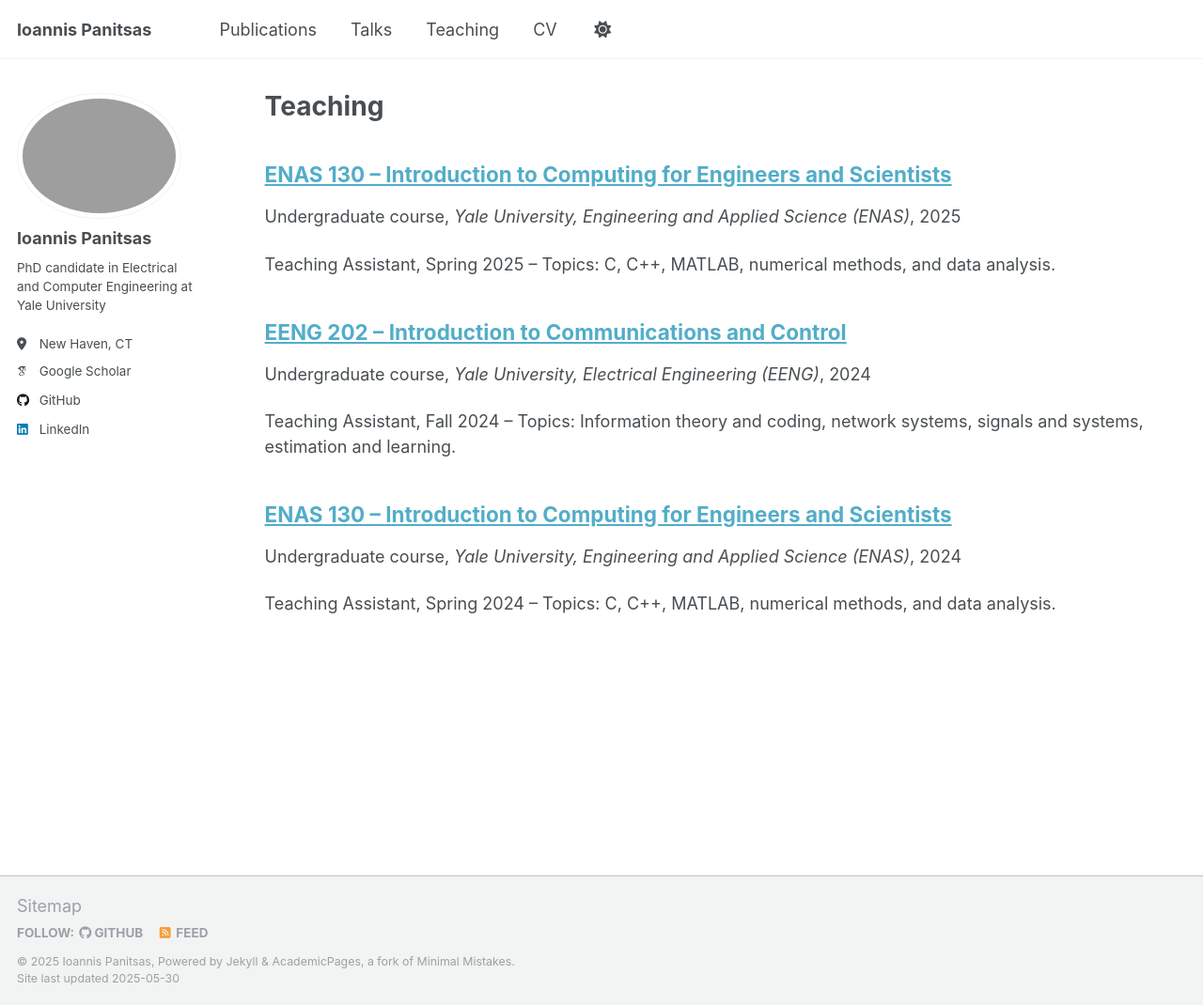
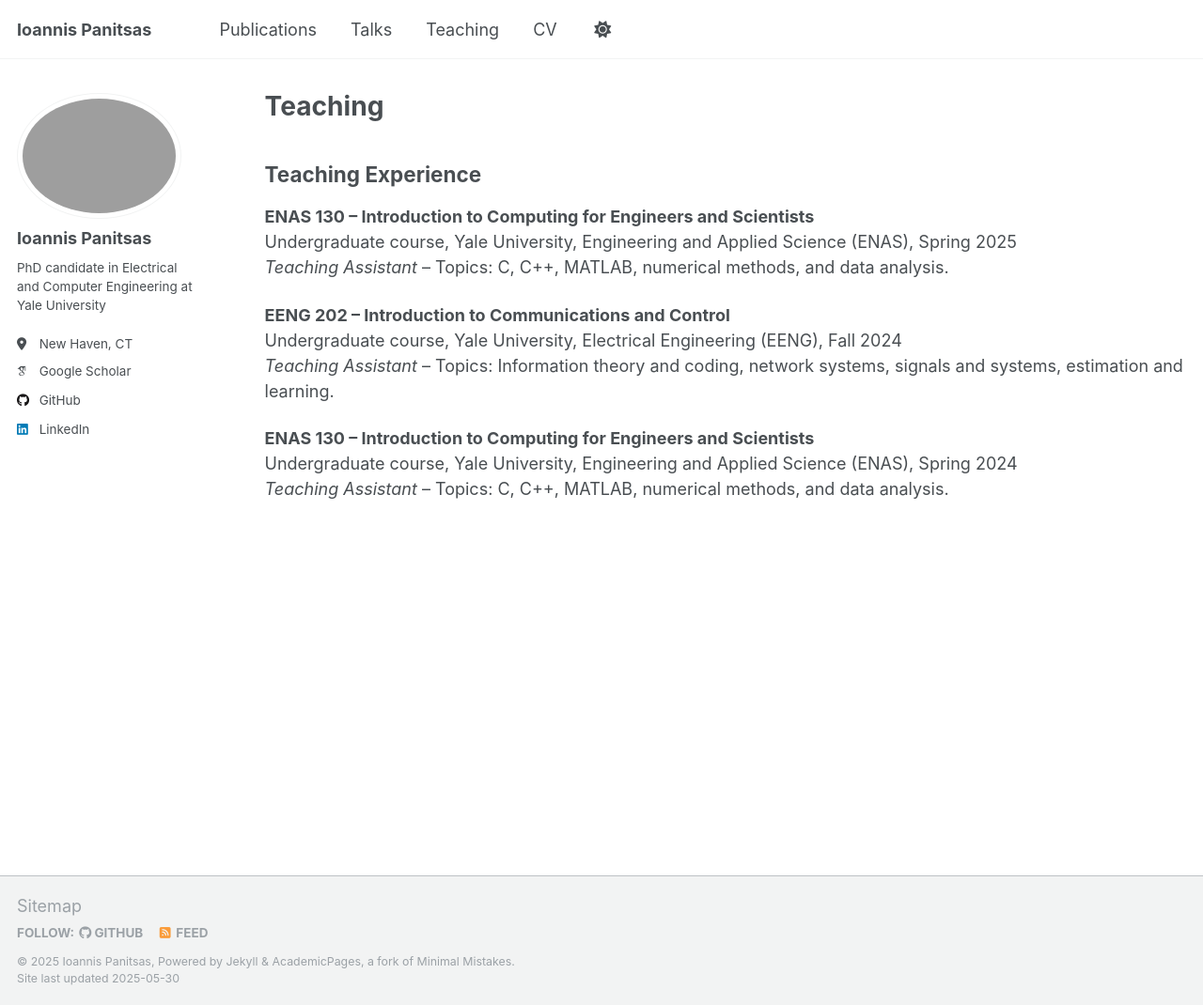
Before and after one commit to panitsasi/panitsasi.github.io, a Jekyll site: the page built from _pages/teaching.md, in a window 1280 px wide and 1070 px high. Shown: the whole window at 94% size. Built offline with Jekyll 4.4.1, drawn with Linux system fonts in a browser that asks for light colours; some web fonts are replaced; some of the changed lines change nothing that is shown.

Commit message:
Updated the index page

```diff
--- a/_config.yml
+++ b/_config.yml
@@ -213,14 +213,14 @@ defaults:
       layout: single
       author_profile: true
   # _teaching
-  - scope:
-      path: ""
-      type: teaching
-    values:
-      layout: single
-      author_profile: true
-      share: true
-      comments: true
+  # - scope:
+  #     path: ""
+  #     type: teaching
+  #   values:
+  #     layout: single
+  #     author_profile: true
+  #     share: true
+  #     comments: true
   # _publications
   # - scope:
   #     path: ""
--- /dev/null
+++ b/_pages/teaching.md
@@ -0,0 +1,20 @@
+---
+layout: archive
+title: "Teaching"
+permalink: /teaching/
+author_profile: true
+---
+
+## Teaching Experience
+
+**ENAS 130 – Introduction to Computing for Engineers and Scientists**
+Undergraduate course, Yale University, Engineering and Applied Science (ENAS), Spring 2025
+*Teaching Assistant* – Topics: C, C++, MATLAB, numerical methods, and data analysis.
+
+**EENG 202 – Introduction to Communications and Control**
+Undergraduate course, Yale University, Electrical Engineering (EENG), Fall 2024
+*Teaching Assistant* – Topics: Information theory and coding, network systems, signals and systems, estimation and learning.
+
+**ENAS 130 – Introduction to Computing for Engineers and Scientists**
+Undergraduate course, Yale University, Engineering and Applied Science (ENAS), Spring 2024
+*Teaching Assistant* – Topics: C, C++, MATLAB, numerical methods, and data analysis.
```
